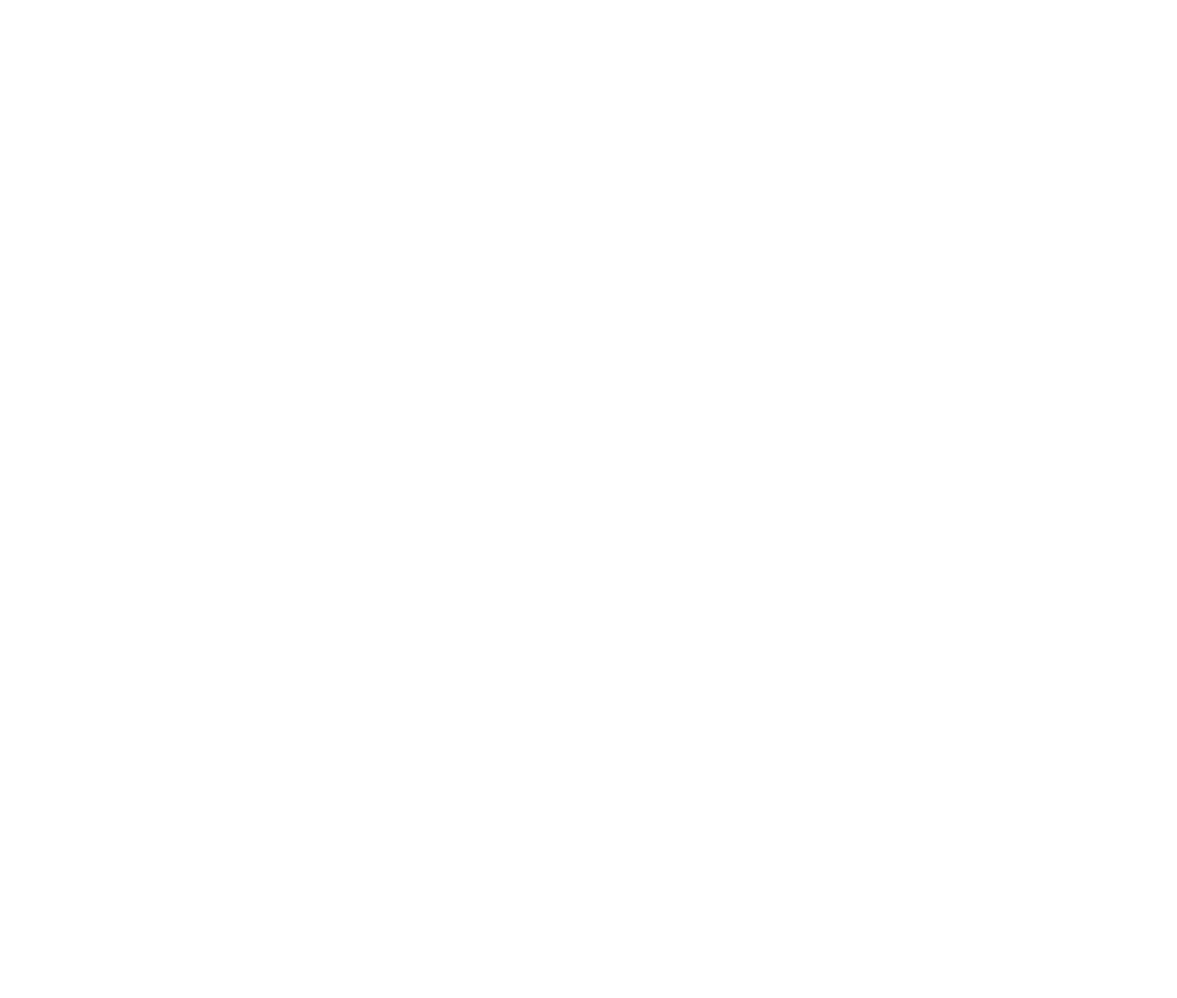
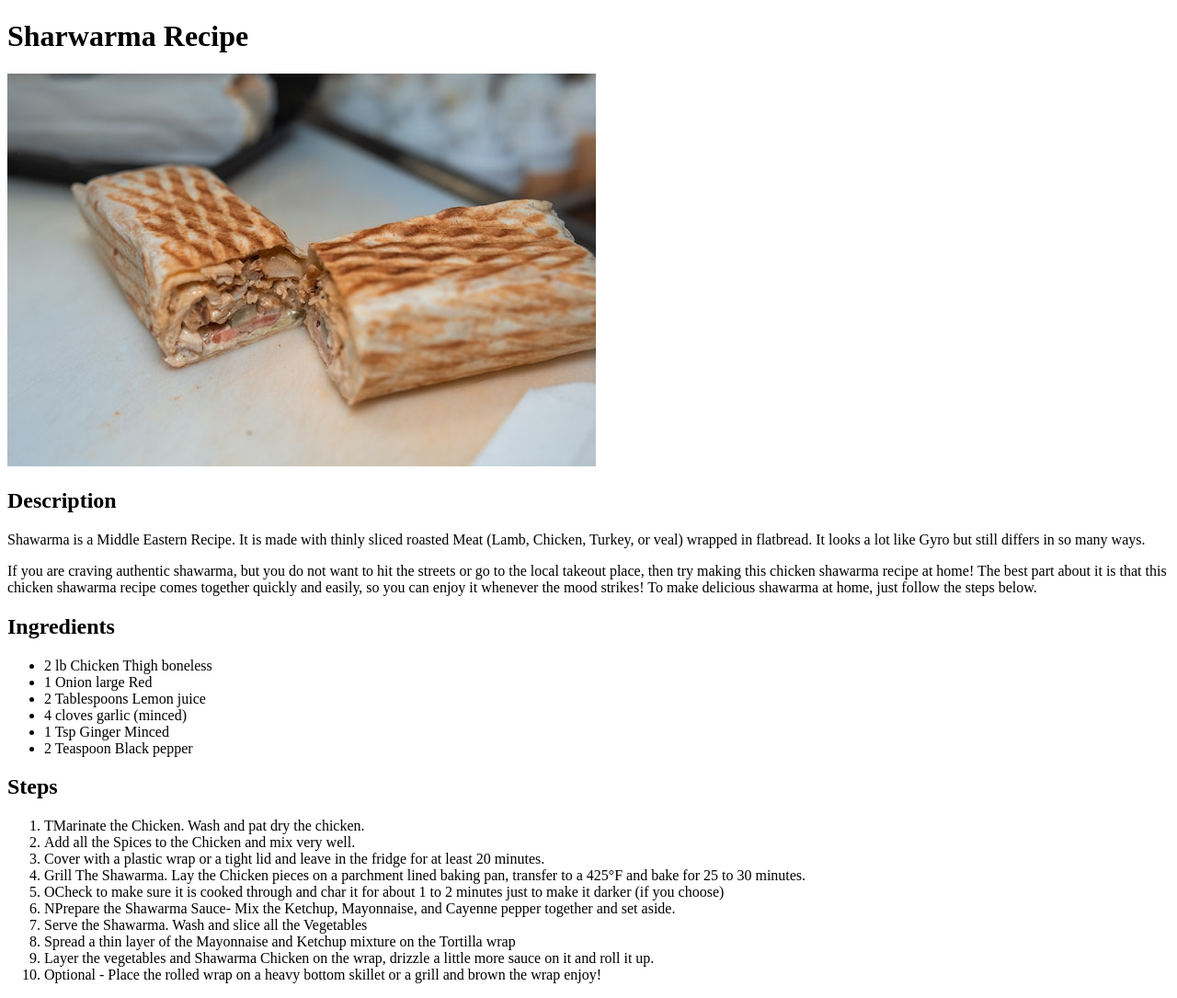
Before and after one commit to pjtetede/odin-recipes, a plain HTML site: page recipes/shawarma.html in a window 1280 px wide. Shown: the whole page at 92% size. Before the commit the page ends 800 px from the top, so only its background shows below. Drawn offline with Linux system fonts and the light colour scheme.

Commit message:
Update previous commit fully

```diff
--- a/recipes/shawarma.html
+++ b/recipes/shawarma.html
@@ -0,0 +1,41 @@
+<!DOCTYPE html>
+<html lang="en">
+<head>
+    <meta charset="UTF-8">
+    <meta name="viewport" content="width=device-width, initial-scale=1.0">
+    <title>Shawarma Recipe | Odin Recipe</title>
+</head>
+<body>
+    <h1>Sharwarma Recipe</h1>
+    <img src="../images/shawarma.jpg" alt="Juicy Shawarma">
+
+    <h2>Description</h2>
+    <p>Shawarma is a Middle Eastern Recipe. It is made with thinly sliced roasted Meat (Lamb, Chicken, Turkey, or veal) wrapped in flatbread.  It looks a lot like Gyro but still differs in so many ways.</p>
+    <p>If you are craving authentic shawarma, but you do not want to hit the streets or go to the local takeout place, then try making this chicken shawarma recipe at home! The best part about it is that this chicken shawarma recipe comes together quickly and easily, so you can enjoy it whenever the mood strikes! To make delicious shawarma at home, just follow the steps below.</p>
+
+    <h2>Ingredients</h2>
+    <ul>
+        <li>2 lb Chicken Thigh boneless</li>
+        <li>1 Onion large Red </li>
+        <li>2 Tablespoons Lemon juice</li>
+        <li>4 cloves  garlic (minced)</li>
+        <li>1 Tsp Ginger Minced</li>
+        <li>2 Teaspoon Black pepper</li>
+    </ul>
+
+    <h2>Steps</h2>
+    <ol>
+        <li>TMarinate the Chicken. Wash and pat dry the chicken.</li>
+        <li>Add all the Spices to the Chicken and mix very well.</li>
+        <li>Cover with a plastic wrap or a tight lid and leave in the fridge for at least 20 minutes.</li>
+        <li>Grill The Shawarma. Lay the Chicken pieces on a parchment lined baking pan, transfer to a 425°F and bake for 25 to 30 minutes.</li>
+        <li>OCheck to make sure it is cooked through and char it for about 1 to 2 minutes just to make it darker (if you choose)</li>
+        <li>NPrepare the Shawarma Sauce- Mix the Ketchup, Mayonnaise, and Cayenne pepper together and set aside.</li>
+        <li>Serve the Shawarma. Wash and slice all the Vegetables</li>
+        <li>Spread a thin layer of the Mayonnaise and Ketchup mixture on the Tortilla wrap</li>
+        <li>Layer the vegetables and Shawarma Chicken on the wrap, drizzle a little more sauce on it and roll it up.</li>
+        <li>Optional - Place the rolled wrap on a heavy bottom skillet or a grill and brown the wrap enjoy!</li>
+    </ol>
+
+</body>
+</html>
```
Also changed, not shown: index.html (+5 -1 lines).
